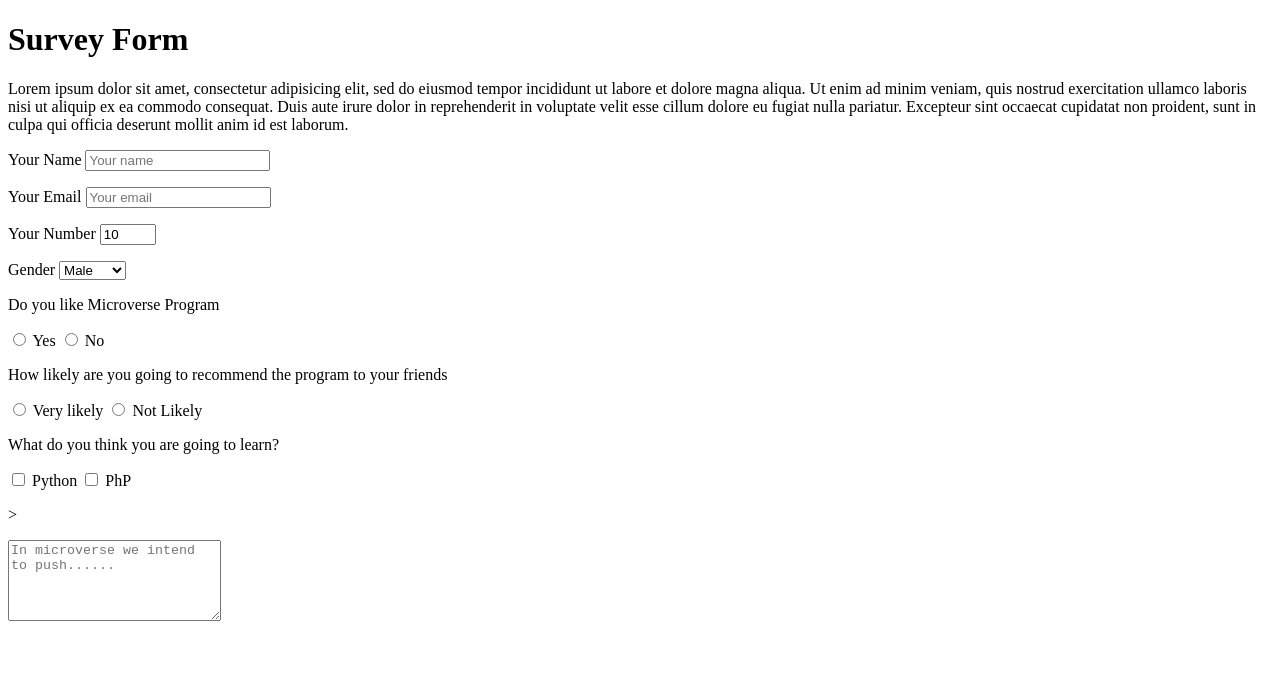
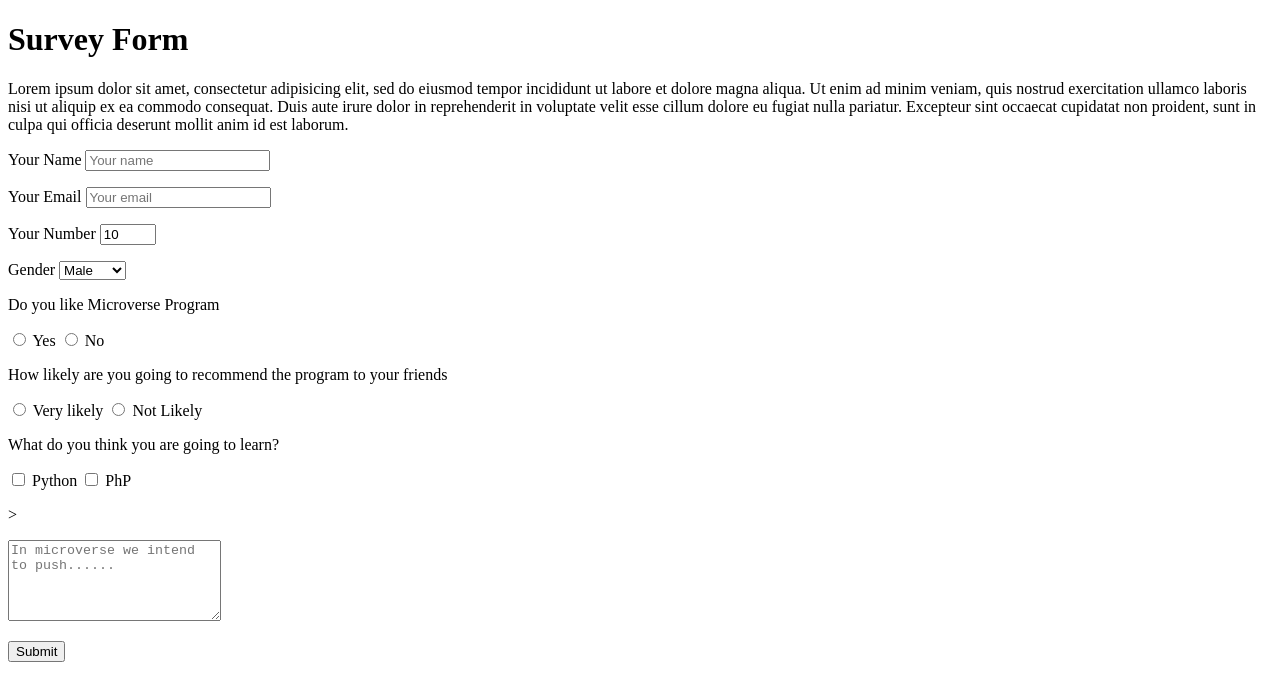
Before and after one commit to tigamadou/microverse_ia_lm, a plain HTML site: page index.html in a window 1280 px wide. Drawn offline with Linux system fonts and the light colour scheme.

Commit message:
Final requiremnts done!

```diff
--- a/index.html
+++ b/index.html
@@ -72,6 +72,9 @@
       <p>
       <textarea rows="5" cols="24" placeholder="In microverse we intend to push......"></textarea>
       </p>
+      <p>
+        <input type="submit" name="" value="Submit" id="submit">
+      </p>
     </form>
 
     <script  src="js/index.js"></script>
```
